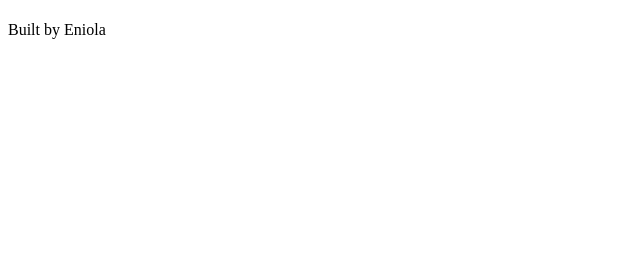
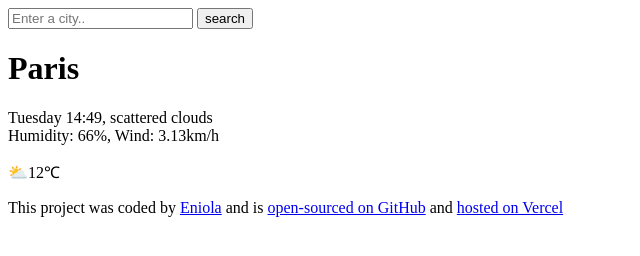
Before and after one commit to Enibecky/Weather-Forecast, a plain HTML site: page index.html in a window 1280 px wide. Shown: the whole page, without its empty margins (0-640 px from the left). Drawn offline with Linux system fonts and the light colour scheme.

Commit message:
updated html

```diff
--- a/index.html
+++ b/index.html
@@ -1,12 +1,42 @@
 <!DOCTYPE html>
 <html lang="en">
-<head>
-  <meta charset="UTF-8">
-  <meta name="viewport" content="width=device-width, initial-scale=1.0">
-  <title>Weather forcast</title>
-</head>
-<body>
-  <h1></h1>
-  <footer>Built by Eniola</footer>
-</body>
+	<head>
+		<meta charset="UTF-8" />
+		<meta name="viewport" content="width=device-width, initial-scale=1.0" />
+		<title>Weather forcast</title>
+	</head>
+	<body>
+		<header>
+			<form>
+				<input type="search" placeholder="Enter a city.." required />
+				<input type="submit" value="search" />
+			</form>
+		</header>
+		<main>
+			<div>
+				<h1>Paris</h1>
+				<p>
+					Tuesday 14:49, scattered clouds
+					<br />
+					Humidity: 66%, Wind: 3.13km/h
+				</p>
+			</div>
+      <div>⛅12℃</div>
+
+		</main>
+
+		<footer>
+			<p>
+				This project was coded by
+				<a href="https://github.com/Enibecky" target="_blank">Eniola</a> and is
+				<a href="https://github.com/Enibecky/weather-appp" target="_blank">
+					open-sourced on GitHub</a
+				>
+				and
+				<a href="https://weather-appp-eta.vercel.app/#" target="_blank"
+					>hosted on Vercel</a
+				>
+			</p>
+		</footer>
+	</body>
 </html>
```
